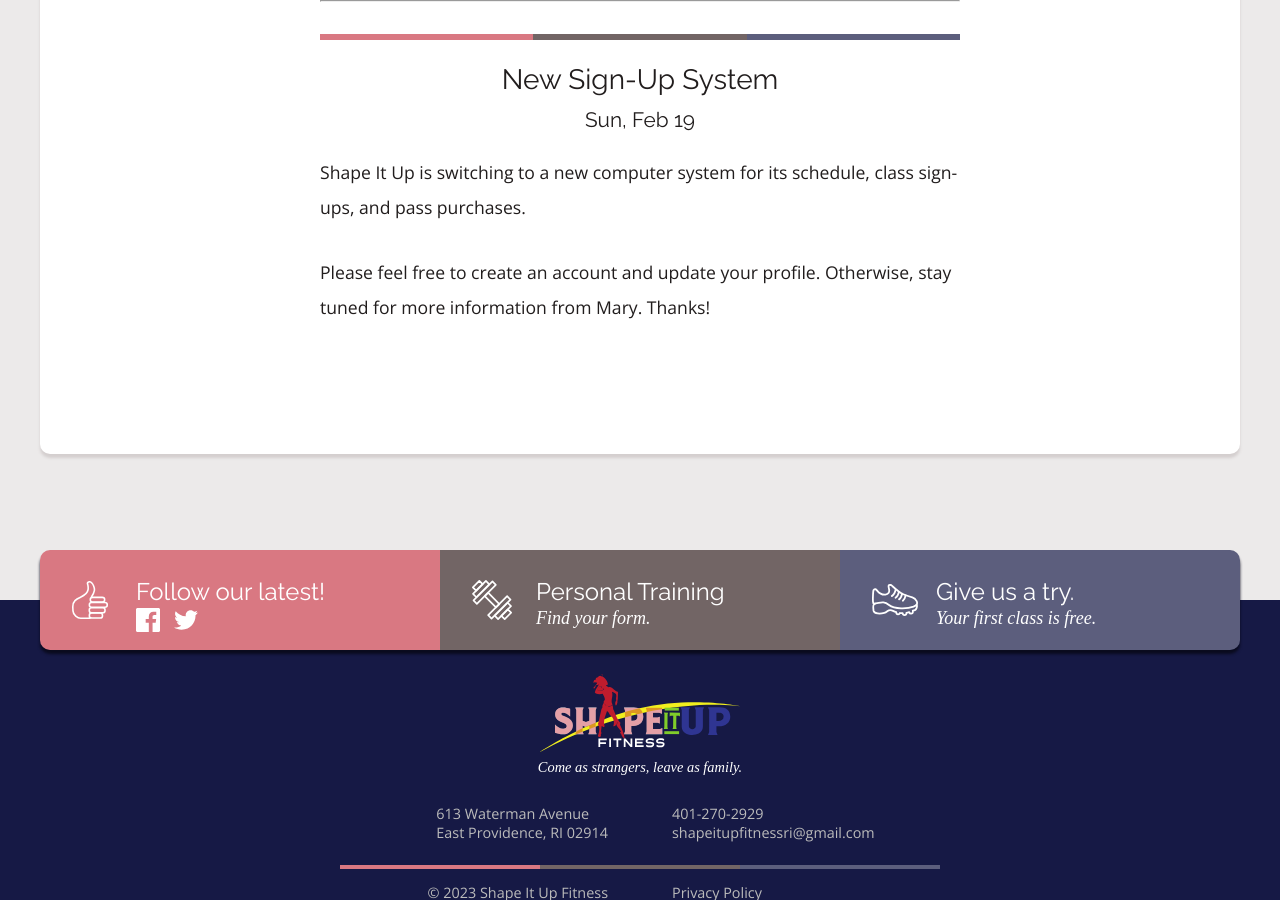
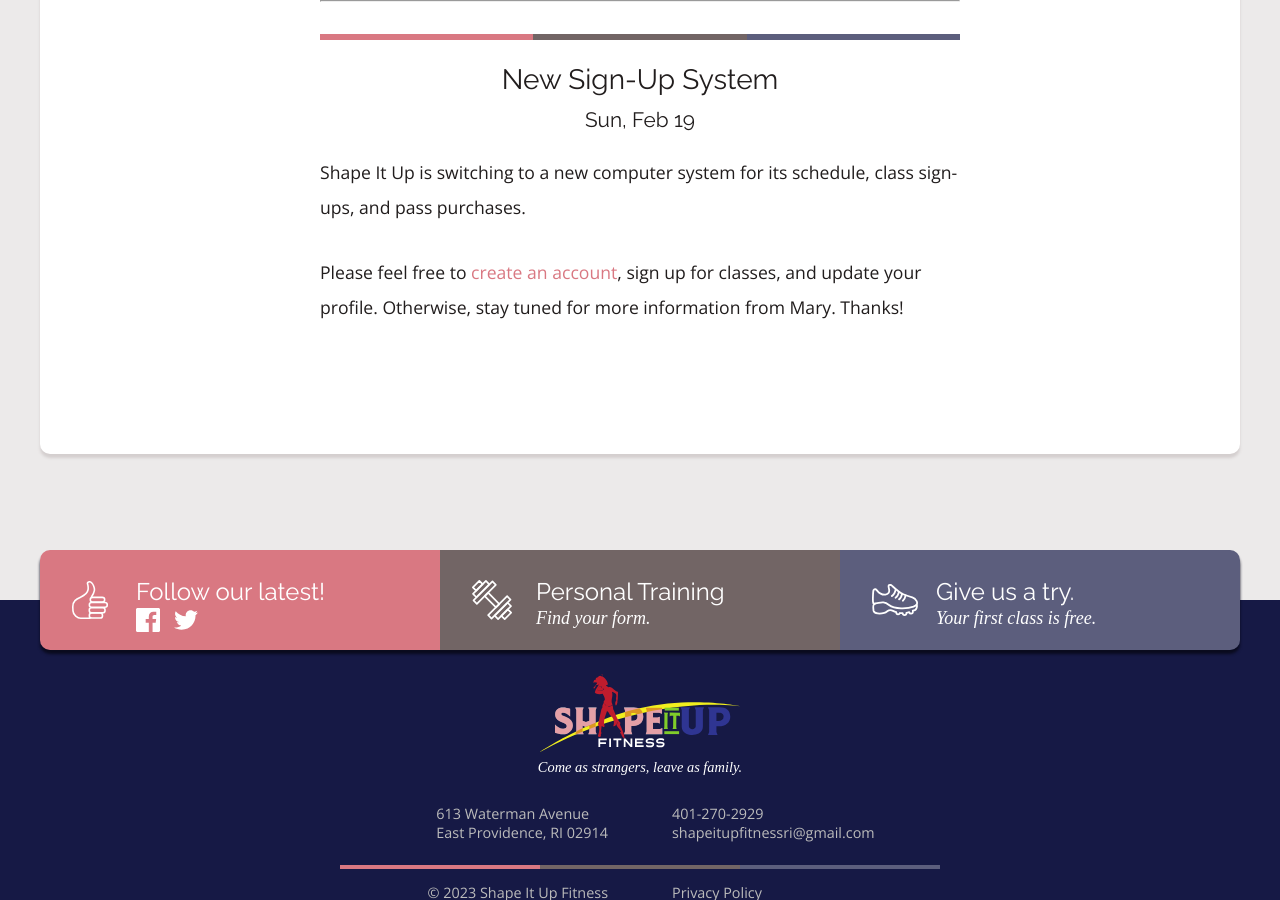
Before and after one commit to rwstone/shapeitup, a Jekyll site: the page built from events/index.md, in a window 1280 px wide and 900 px high, scrolled down 1026 px. Built offline with Jekyll 4.4.1, drawn with Linux system fonts in a browser that asks for light colours; some web fonts are replaced.

Commit message:
Updated New Sign Up System

```diff
--- a/_events/new-sign-up-system.markdown
+++ b/_events/new-sign-up-system.markdown
@@ -9,4 +9,4 @@
 
 Shape It Up is switching to a new computer system for its schedule, class sign-ups, and pass purchases.
 
-Please feel free to create an account and update your profile. Otherwise, stay tuned for more information from Mary. Thanks!
+Please feel free to [create an account](https://app.punchpass.com/org/17227/auth/account/new), sign up for classes, and update your profile. Otherwise, stay tuned for more information from Mary. Thanks!
```
